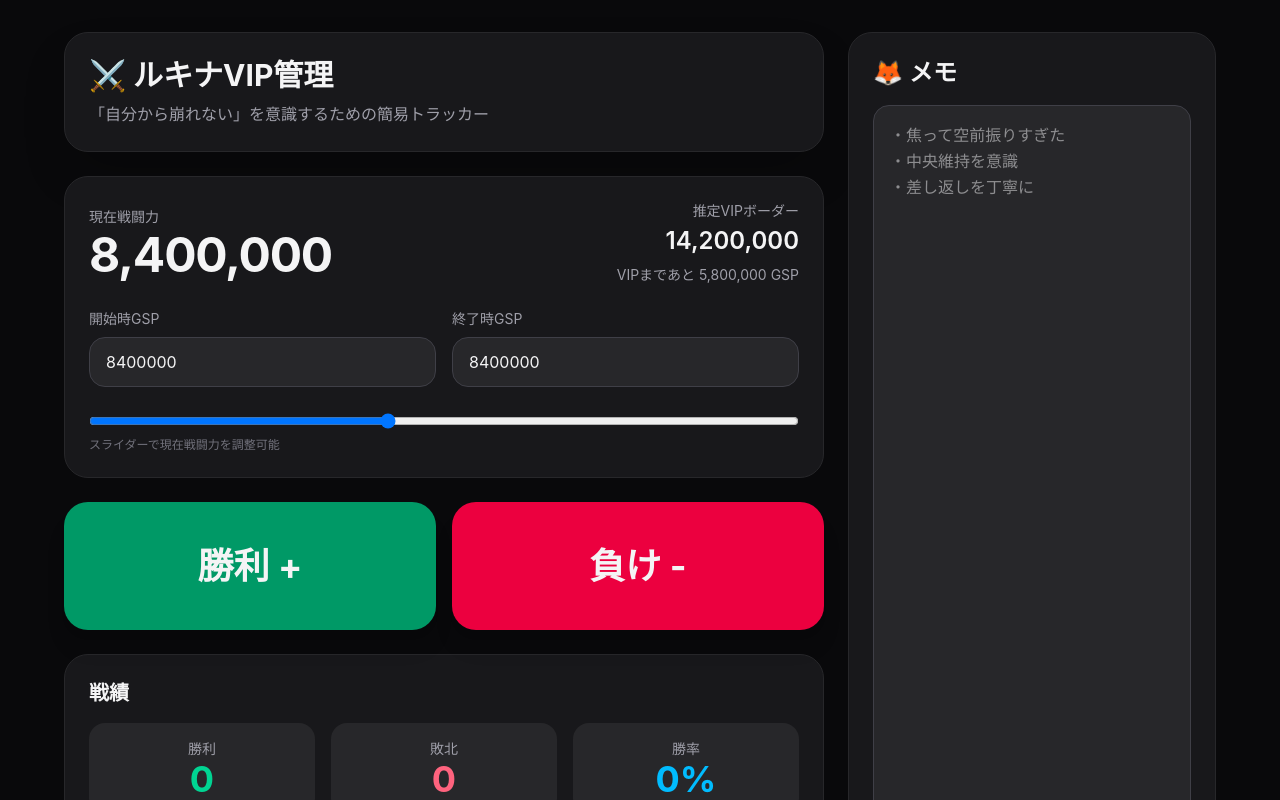
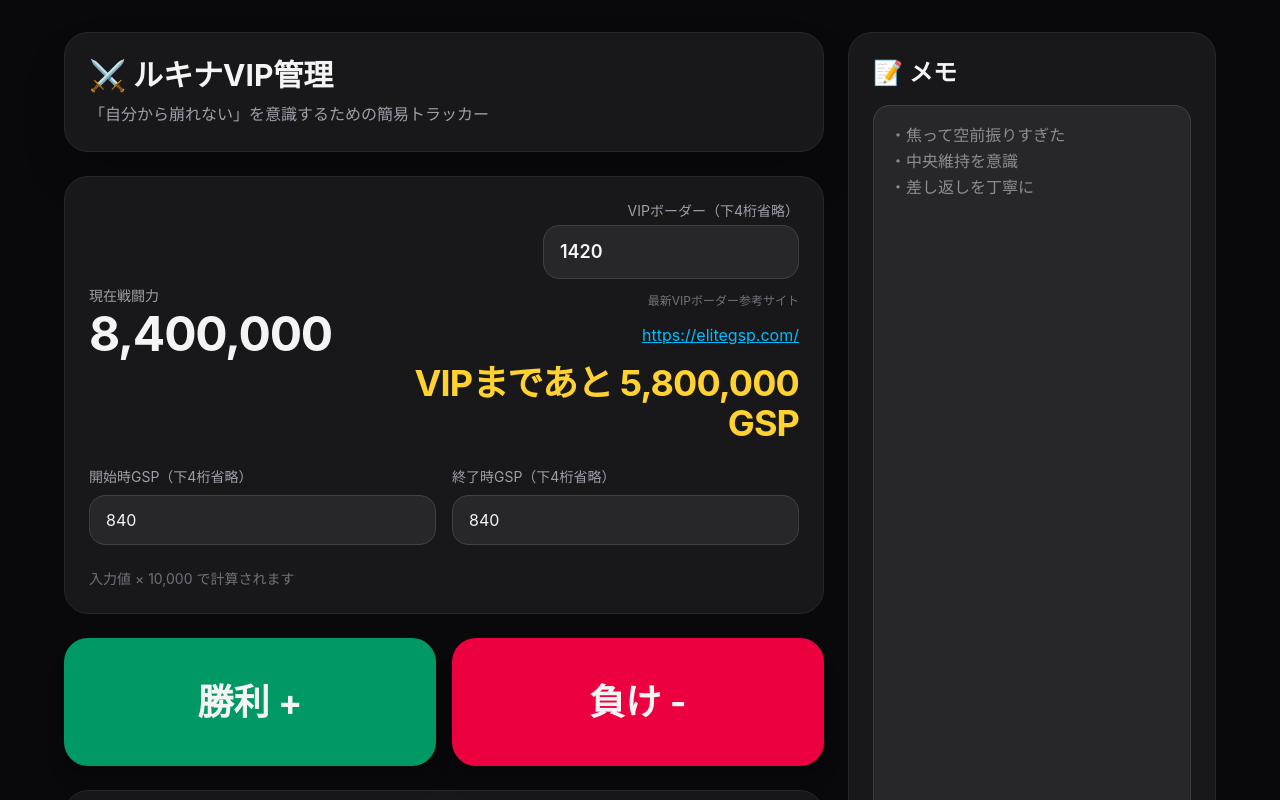
Before and after one commit to fuka3ster-lab/smash-record-v2, a React (Vite) app: page / in a window 1280 px wide. Shown: the top 800 px of the page. Built offline with nearby package versions, Linux system fonts and the light colour scheme; no server answers.

Commit message:
simplify gsp input

```diff
--- a/src/App.jsx
+++ b/src/App.jsx
@@ -5,16 +5,25 @@ export default function LucinaVIPTracker() {
     const saved = localStorage.getItem("lucina-wins");
     return saved ? Number(saved) : 0;
   });
+
   const [losses, setLosses] = useState(() => {
     const saved = localStorage.getItem("lucina-losses");
     return saved ? Number(saved) : 0;
   });
+
   const [memo, setMemo] = useState(() => {
     return localStorage.getItem("lucina-memo") || "";
   });
-  const [gsp, setGsp] = useState(() => {
-    const saved = localStorage.getItem("lucina-gsp");
-    return saved ? Number(saved) : 8400000;
+
+  // 表示用は「万」単位
+  const [gspInput, setGspInput] = useState(() => {
+    const saved = localStorage.getItem("lucina-gsp-input");
+    return saved ? Number(saved) : 840;
+  });
+
+  const [startGspInput, setStartGspInput] = useState(() => {
+    const saved = localStorage.getItem("lucina-start-gsp-input");
+    return saved ? Number(saved) : 840;
   });
 
   const [history, setHistory] = useState(() => {
@@ -27,10 +36,16 @@ export default function LucinaVIPTracker() {
     return saved ? JSON.parse(saved) : [];
   });
 
-  const [startGsp, setStartGsp] = useState(() => {
-    const saved = localStorage.getItem("lucina-start-gsp");
-    return saved ? Number(saved) : 8400000;
+  const [vipBorderInput, setVipBorderInput] = useState(() => {
+    const saved = localStorage.getItem("lucina-vip-border-input");
+    return saved ? Number(saved) : 1420;
   });
+
+  const gsp = gspInput * 10000;
+  const startGsp = startGspInput * 10000;
+  const vipBorder = vipBorderInput * 10000;
+
+  const remainingToVip = Math.max(0, vipBorder - gsp);
 
   useEffect(() => {
     localStorage.setItem("lucina-wins", wins);
@@ -45,11 +60,18 @@ export default function LucinaVIPTracker() {
   }, [memo]);
 
   useEffect(() => {
-    localStorage.setItem("lucina-gsp", gsp);
-  }, [gsp]);
+    localStorage.setItem("lucina-gsp-input", gspInput);
+  }, [gspInput]);
 
   useEffect(() => {
-    localStorage.setItem("lucina-history", JSON.stringify(history));
+    localStorage.setItem("lucina-start-gsp-input", startGspInput);
+  }, [startGspInput]);
+
+  useEffect(() => {
+    localStorage.setItem(
+      "lucina-history",
+      JSON.stringify(history)
+    );
   }, [history]);
 
   useEffect(() => {
@@ -60,47 +82,18 @@ export default function LucinaVIPTracker() {
   }, [gspHistory]);
 
   useEffect(() => {
-    localStorage.setItem("lucina-start-gsp", startGsp);
-  }, [startGsp]);
-
-  const [vipBorder, setVipBorder] = useState(() => {
-    const saved = localStorage.getItem("lucina-vip-border");
-    return saved ? Number(saved) : 14200000;
-  });
-
-  useEffect(() => {
-    const fetchVipBorder = async () => {
-      try {
-        const response = await fetch(
-          "https://elitegsp.com/api/ultimate"
-        );
-
-        if (!response.ok) return;
-
-        const data = await response.json();
-
-        if (data?.eliteGSP) {
-          setVipBorder(Number(data.eliteGSP));
-          localStorage.setItem(
-            "lucina-vip-border",
-            String(data.eliteGSP)
-          );
-        }
-      } catch (error) {
-        console.log("VIP取得失敗", error);
-      }
-    };
-
-    fetchVipBorder();
-  }, []);
-  const diff = Math.max(0, vipBorder - gsp);
+    localStorage.setItem(
+      "lucina-vip-border-input",
+      vipBorderInput
+    );
+  }, [vipBorderInput]);
 
   const addWin = () => {
     setWins((prev) => prev + 1);
 
-    setGsp((prev) => {
-      const updated = prev + 100000;
-      setGspHistory((history) => [...history, updated]);
+    setGspInput((prev) => {
+      const updated = prev + 10;
+      setGspHistory((history) => [...history, updated * 10000]);
       return updated;
     });
 
@@ -110,9 +103,9 @@ export default function LucinaVIPTracker() {
   const addLoss = () => {
     setLosses((prev) => prev + 1);
 
-    setGsp((prev) => {
-      const updated = Math.max(0, prev - 100000);
-      setGspHistory((history) => [...history, updated]);
+    setGspInput((prev) => {
+      const updated = Math.max(0, prev - 10);
+      setGspHistory((history) => [...history, updated * 10000]);
       return updated;
     });
 
@@ -145,45 +138,71 @@ export default function LucinaVIPTracker() {
 
     return first === "W" ? count : -count;
   })();
+
   const winRate =
-    totalGames > 0 ? Math.round((wins / totalGames) * 100) : 0;
+    totalGames > 0
+      ? Math.round((wins / totalGames) * 100)
+      : 0;
 
   return (
     <div className="min-h-screen bg-zinc-950 text-zinc-100 p-4 md:p-8">
       <div className="max-w-6xl mx-auto grid grid-cols-1 lg:grid-cols-3 gap-6">
-        {/* Left Panel */}
         <div className="lg:col-span-2 space-y-6">
-          {/* Header */}
           <div className="bg-zinc-900 rounded-3xl p-6 shadow-2xl border border-zinc-800">
             <h1 className="text-3xl font-bold mb-2">
               ⚔️ ルキナVIP管理
             </h1>
+
             <p className="text-zinc-400 leading-relaxed">
               「自分から崩れない」を意識するための簡易トラッカー
             </p>
           </div>
 
-          {/* GSP Panel */}
           <div className="bg-zinc-900 rounded-3xl p-6 border border-zinc-800">
             <div className="flex flex-col md:flex-row md:items-center md:justify-between gap-6">
               <div>
                 <div className="text-sm text-zinc-400 mb-1">
                   現在戦闘力
                 </div>
+
                 <div className="text-4xl md:text-5xl font-bold tracking-tight">
                   {gsp.toLocaleString()}
                 </div>
               </div>
 
-              <div className="md:text-right">
-                <div className="text-sm text-zinc-400 mb-1">
-                  推定VIPボーダー
+              <div className="md:text-right space-y-3">
+                <div>
+                  <div className="text-sm text-zinc-400 mb-1">
+                    VIPボーダー（下4桁省略）
+                  </div>
+
+                  <input
+                    type="number"
+                    value={vipBorderInput}
+                    onChange={(e) => {
+                      setVipBorderInput(Number(e.target.value));
+                    }}
+                    className="w-full md:w-64 rounded-2xl bg-zinc-800 border border-zinc-700 px-4 py-3 outline-none text-lg font-semibold"
+                  />
                 </div>
-                <div className="text-2xl font-semibold">
-                  {vipBorder.toLocaleString()}
+
+                <div className="text-xs text-zinc-500 leading-relaxed">
+                  最新VIPボーダー参考サイト
                 </div>
-                <div className="text-sm mt-2 text-zinc-400">
-                  VIPまであと {diff.toLocaleString()} GSP
+
+                <div>
+                  <a
+                    href="https://elitegsp.com/"
+                    target="_blank"
+                    rel="noreferrer"
+                    className="text-sky-400 hover:text-sky-300 underline break-all"
+                  >
+                    https://elitegsp.com/
+                  </a>
+                </div>
+
+                <div className="mt-4 text-2xl md:text-4xl font-bold text-amber-300 tracking-tight">
+                  VIPまであと {remainingToVip.toLocaleString()} GSP
                 </div>
               </div>
             </div>
@@ -191,47 +210,40 @@ export default function LucinaVIPTracker() {
             <div className="mt-6 grid grid-cols-1 md:grid-cols-2 gap-4 mb-6">
               <div>
                 <div className="text-sm text-zinc-400 mb-2">
-                  開始時GSP
+                  開始時GSP（下4桁省略）
                 </div>
+
                 <input
                   type="number"
-                  value={startGsp}
-                  onChange={(e) => setStartGsp(Number(e.target.value))}
+                  value={startGspInput}
+                  onChange={(e) => {
+                    setStartGspInput(Number(e.target.value));
+                  }}
                   className="w-full rounded-2xl bg-zinc-800 border border-zinc-700 px-4 py-3 outline-none"
                 />
               </div>
 
               <div>
                 <div className="text-sm text-zinc-400 mb-2">
-                  終了時GSP
+                  終了時GSP（下4桁省略）
                 </div>
+
                 <input
                   type="number"
-                  value={gsp}
-                  onChange={(e) => setGsp(Number(e.target.value))}
+                  value={gspInput}
+                  onChange={(e) => {
+                    setGspInput(Number(e.target.value));
+                  }}
                   className="w-full rounded-2xl bg-zinc-800 border border-zinc-700 px-4 py-3 outline-none"
                 />
               </div>
             </div>
 
-            <div className="mt-6 space-y-2">
-              <input
-                type="range"
-                min="0"
-                max="20000000"
-                step="10000"
-                value={gsp}
-                onChange={(e) => setGsp(Number(e.target.value))}
-                className="w-full cursor-pointer"
-              />
-
-              <div className="text-xs text-zinc-500">
-                スライダーで現在戦闘力を調整可能
-              </div>
+            <div className="mt-2 text-sm text-zinc-500">
+              入力値 × 10,000 で計算されます
             </div>
           </div>
 
-          {/* Buttons */}
           <div className="grid grid-cols-1 md:grid-cols-2 gap-4">
             <button
               onClick={addWin}
@@ -248,13 +260,13 @@ export default function LucinaVIPTracker() {
             </button>
           </div>
 
-          {/* Stats */}
           <div className="bg-zinc-900 rounded-3xl p-6 border border-zinc-800">
             <h2 className="text-xl font-semibold mb-4">戦績</h2>
 
             <div className="grid grid-cols-2 md:grid-cols-3 gap-4">
               <div className="bg-zinc-800 rounded-2xl p-4 text-center">
                 <div className="text-zinc-400 text-sm">勝利</div>
+
                 <div className="text-4xl font-bold text-emerald-400">
                   {wins}
                 </div>
@@ -262,6 +274,7 @@ export default function LucinaVIPTracker() {
 
               <div className="bg-zinc-800 rounded-2xl p-4 text-center">
                 <div className="text-zinc-400 text-sm">敗北</div>
+
                 <div className="text-4xl font-bold text-rose-400">
                   {losses}
                 </div>
@@ -269,6 +282,7 @@ export default function LucinaVIPTracker() {
 
               <div className="bg-zinc-800 rounded-2xl p-4 text-center col-span-2 md:col-span-1">
                 <div className="text-zinc-400 text-sm">勝率</div>
+
                 <div className="text-4xl font-bold text-sky-400">
                   {winRate}%
                 </div>
@@ -282,7 +296,9 @@ export default function LucinaVIPTracker() {
             )}
 
             <div className="mt-5">
-              <div className="text-sm text-zinc-400 mb-2">最近の戦績</div>
+              <div className="text-sm text-zinc-400 mb-2">
+                最近の戦績
+              </div>
 
               <div className="flex flex-wrap gap-2">
                 {history.length === 0 && (
@@ -319,8 +335,12 @@ export default function LucinaVIPTracker() {
                 )}
 
                 {gspHistory.map((value, index) => {
-                  const previous = index === 0 ? startGsp : gspHistory[index - 1];
-                  const diffValue = value - previous;
+                  const previous =
+                    index === 0
+                      ? startGsp
+                      : gspHistory[index - 1];
+
+                  const change = value - previous;
 
                   return (
                     <div
@@ -334,10 +354,14 @@ export default function LucinaVIPTracker() {
                       </div>
 
                       <div
-                        className={diffValue >= 0 ? "text-emerald-400" : "text-rose-400"}
+                        className={
+                          change >= 0
+                            ? "text-emerald-400"
+                            : "text-rose-400"
+                        }
                       >
-                        {diffValue >= 0 ? "+" : ""}
-                        {diffValue.toLocaleString()}
+                        {change >= 0 ? "+" : ""}
+                        {change.toLocaleString()}
                       </div>
                     </div>
                   );
@@ -362,6 +386,7 @@ export default function LucinaVIPTracker() {
                 <p>・勝利：{wins}</p>
                 <p>・敗北：{losses}</p>
                 <p>・勝率：{winRate}%</p>
+
                 <p>
                   ・現在連勝/連敗：
                   {currentStreak > 0
@@ -382,9 +407,10 @@ export default function LucinaVIPTracker() {
           </div>
         </div>
 
-        {/* Memo Panel */}
         <div className="bg-zinc-900 rounded-3xl p-6 border border-zinc-800 flex flex-col">
-          <h2 className="text-2xl font-semibold mb-4">🦊 メモ</h2>
+          <h2 className="text-2xl font-semibold mb-4">
+            📝 メモ
+          </h2>
 
           <textarea
             value={memo}
```
